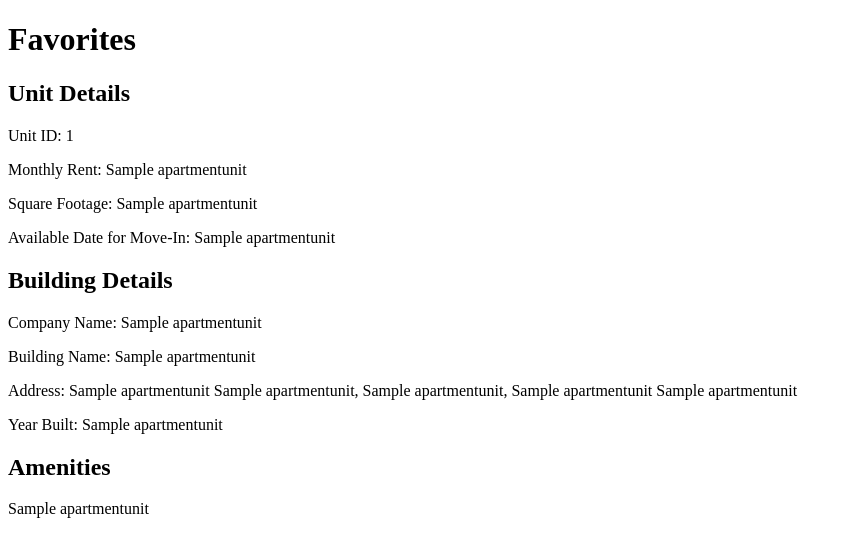
After one commit to shohna/roommate-finder, a Flask app: page /favorites in a window 1280 px wide. The commit adds this page. Shown: the top 557 px of the page, without its empty margins (0-851 px from the left). Run offline with Flask 3, Linux system fonts and the light colour scheme; the visitor is signed in with stand-in values (Sample User, id 1); a database or web service that is not in the repository returns one stand-in record (values such as "Sample title"); some libraries are stand-ins or nearby versions.

Commit message:
implemented favourites feature

```diff
--- a/FlaskDemoSpr2020/Roomie_app/app.py
+++ b/FlaskDemoSpr2020/Roomie_app/app.py
@@ -252,5 +252,45 @@ def estimate_rent():
 
     return render_template('rent_estimate.html')
 
+@app.route('/add_to_favorites', methods=['POST'])
+def add_to_favorites():
+    if 'username' in session:
+        username = session['username']
+        unit_id = request.form['unit_id']
+        cursor = conn.cursor()
+        # Check if the unit is already in favorites
+        cursor.execute('SELECT * FROM Favorites WHERE username = %s AND UnitRentID = %s', (username, unit_id))
+        if not cursor.fetchone():
+            # Add the unit to favorites
+            cursor.execute('INSERT INTO Favorites (username, UnitRentID) VALUES (%s, %s)', (username, unit_id))
+            conn.commit()
+            flash('Unit added to favorites.')
+        else:
+            flash('Unit already in favorites.')
+        cursor.close()
+        return redirect(url_for('home'))
+    else:
+        return redirect(url_for('login'))
+
+# Route for displaying favorite units
+@app.route('/favorites')
+def favorites():
+    if 'username' in session:
+        username = session['username']
+        cursor = conn.cursor()
+        # Fetch favorite units for the current user
+        cursor.execute("""
+            SELECT AU.*, AB.*
+            FROM ApartmentUnit AU
+            JOIN ApartmentBuilding AB ON AU.CompanyName = AB.CompanyName AND AU.BuildingName = AB.BuildingName
+            JOIN Favorites F ON AU.UnitRentID = F.UnitRentID
+            WHERE F.username = %s
+        """, (username,))
+        favorite_units = cursor.fetchall()
+        cursor.close()
+        return render_template('favorites.html', favorite_units=favorite_units)
+    else:
+        return redirect(url_for('login'))
+
 if __name__ == '__main__':
     app.run(debug=True)
--- /dev/null
+++ b/FlaskDemoSpr2020/Roomie_app/templates/favorites.html
@@ -0,0 +1,29 @@
+<!DOCTYPE html>
+<html lang="en">
+<head>
+    <meta charset="UTF-8">
+    <meta name="viewport" content="width=device-width, initial-scale=1.0">
+    <title>Unit and Building Information</title>
+</head>
+<body>
+    <h1>Favorites</h1>
+    {% for unit in favorite_units %}
+    <div>
+
+        <h2>Unit Details</h2>
+        <p>Unit ID: {{ unit[0] }}</p>
+        <p>Monthly Rent: {{ unit[4] }}</p>
+        <p>Square Footage: {{ unit[5] }}</p>
+        <p>Available Date for Move-In: {{ unit[6] }}</p>
+        <h2>Building Details</h2>
+        <p>Company Name: {{ unit[1] }}</p>
+        <p>Building Name: {{ unit[2] }}</p>
+        <p>Address: {{ unit[9] }} {{ unit[10] }}, {{ unit[11] }}, {{ unit[12] }} {{ unit[13] }}</p>
+        <p>Year Built: {{ unit[14] }}</p>
+        <h2>Amenities</h2>
+        <p>{{ unit[15] }}</p>
+
+    </div>
+    {% endfor %}
+</body>
+</html>
--- a/FlaskDemoSpr2020/Roomie_app/templates/unit_building_info.html
+++ b/FlaskDemoSpr2020/Roomie_app/templates/unit_building_info.html
@@ -19,5 +19,10 @@
     <p>Year Built: {{ unit_info[14] }}</p>
     <h2>Amenities</h2>
     <p>{{ unit_info[15] }}</p>
+
+    <!-- <form action="/add_to_favorites" method="POST">
+        <input type="hidden" name="unit_id" value="{{ unit.UnitRentID }}">
+        <button type="submit">Add to Favorites</button>
+    </form> -->
 </body>
 </html>
```
Also changed, not shown: FlaskDemoSpr2020/Roomie_app/templates/home.html (+15 -0 lines).
